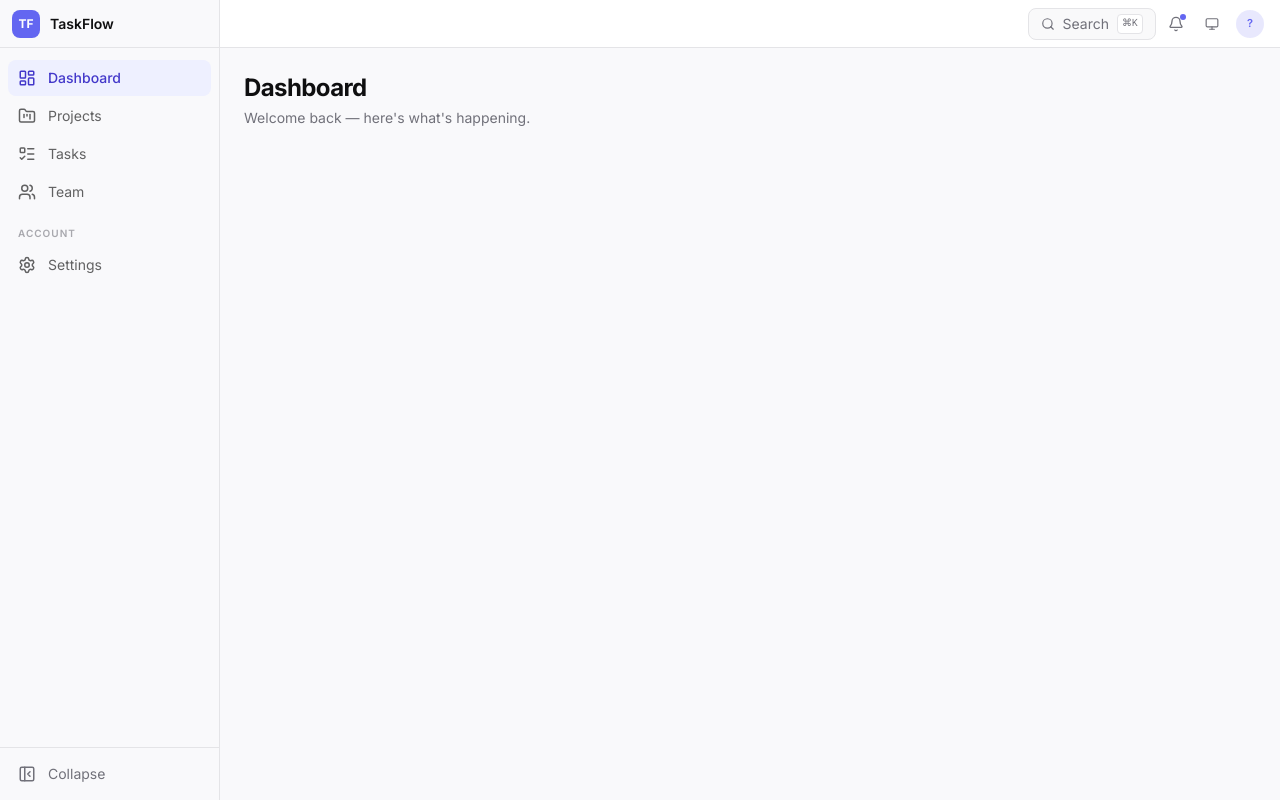
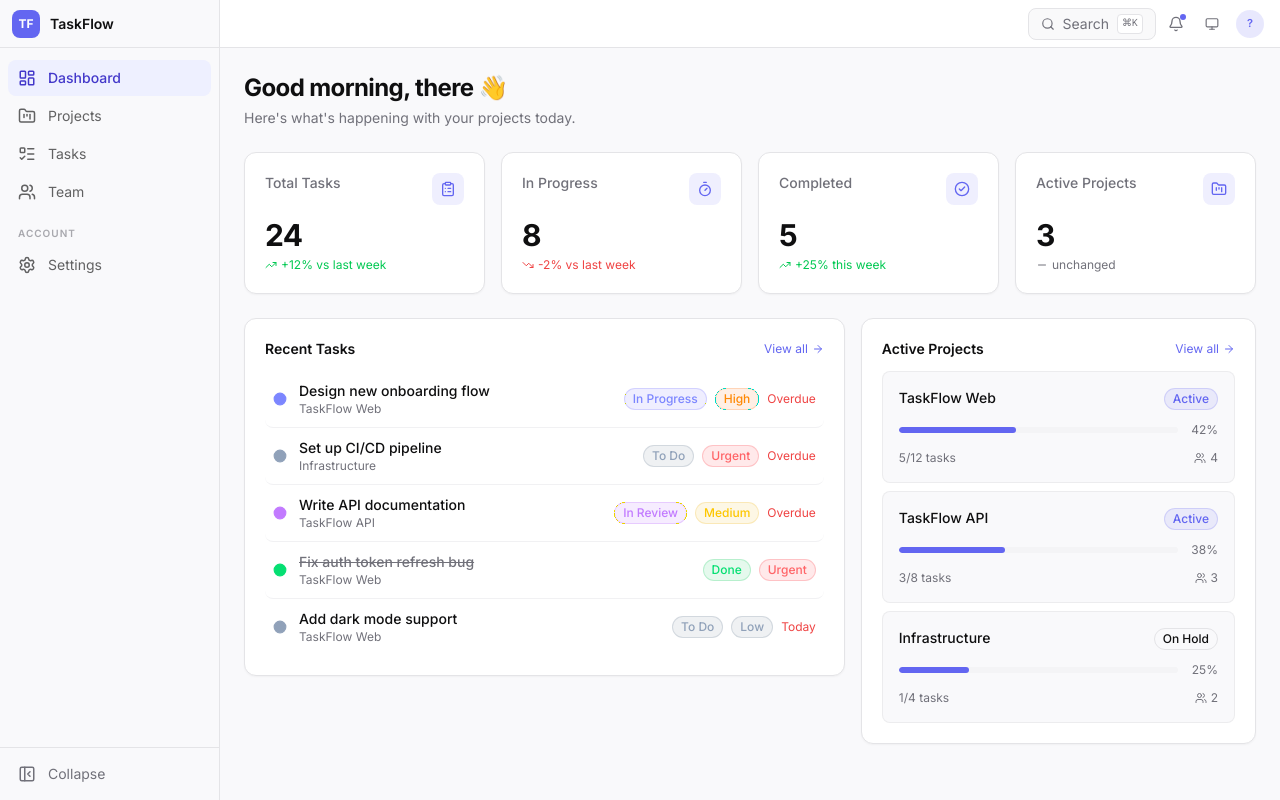
Before and after one commit to esFathi/TsakFlow, a Next.js app in the folder apps/web/: page /dashboard in a window 1280 px wide. Built offline with nearby package versions, Linux system fonts and the light colour scheme.

Commit message:
MODIFY Dashboard page: compose stats, tasks, and projects sections
Server Component — passes typed mock data to child components.
Layout: 2x2→4col stats grid, 3/5+2/5 split for tasks and projects.

```diff
--- a/apps/web/app/(dashboard)/dashboard/page.tsx
+++ b/apps/web/app/(dashboard)/dashboard/page.tsx
@@ -1,12 +1,50 @@
 import type { Metadata } from "next"
+import {
+  ClipboardList,
+  Timer,
+  CheckCircle2,
+  FolderKanban,
+} from "lucide-react"
+
+import { DashboardGreeting } from "@/components/dashboard/greeting"
+import { StatCard } from "@/components/dashboard/stat-card"
+import { RecentTasks } from "@/components/dashboard/recent-tasks"
+import { ActiveProjects } from "@/components/dashboard/active-projects"
+import {
+  DASHBOARD_STATS,
+  RECENT_TASKS,
+  ACTIVE_PROJECTS,
+} from "@/lib/mock/dashboard"
+import type { DashboardStat } from "@/lib/mock/dashboard"
 
 export const metadata: Metadata = { title: "Dashboard" }
 
+const STAT_ICONS: Record<string, React.ReactNode> = {
+  total:     <ClipboardList className="size-4" />,
+  progress:  <Timer className="size-4" />,
+  completed: <CheckCircle2 className="size-4" />,
+  projects:  <FolderKanban className="size-4" />,
+}
+
 export default function DashboardPage() {
   return (
-    <div className="space-y-1">
-      <h1 className="text-2xl font-bold tracking-tight">Dashboard</h1>
-      <p className="text-sm text-muted-foreground">Welcome back — here's what's happening.</p>
+    <div className="flex flex-col gap-6">
+      <DashboardGreeting />
+
+      <div className="grid grid-cols-2 gap-4 lg:grid-cols-4">
+        {DASHBOARD_STATS.map((stat: DashboardStat) => (
+          <StatCard key={stat.id} stat={stat} icon={STAT_ICONS[stat.id]} />
+        ))}
+      </div>
+
+      <div className="grid grid-cols-1 gap-4 xl:grid-cols-5">
+        <div className="xl:col-span-3">
+          <RecentTasks tasks={RECENT_TASKS} />
+        </div>
+        <div className="xl:col-span-2">
+          <ActiveProjects projects={ACTIVE_PROJECTS} />
+        </div>
+      </div>
     </div>
   )
 }
```
